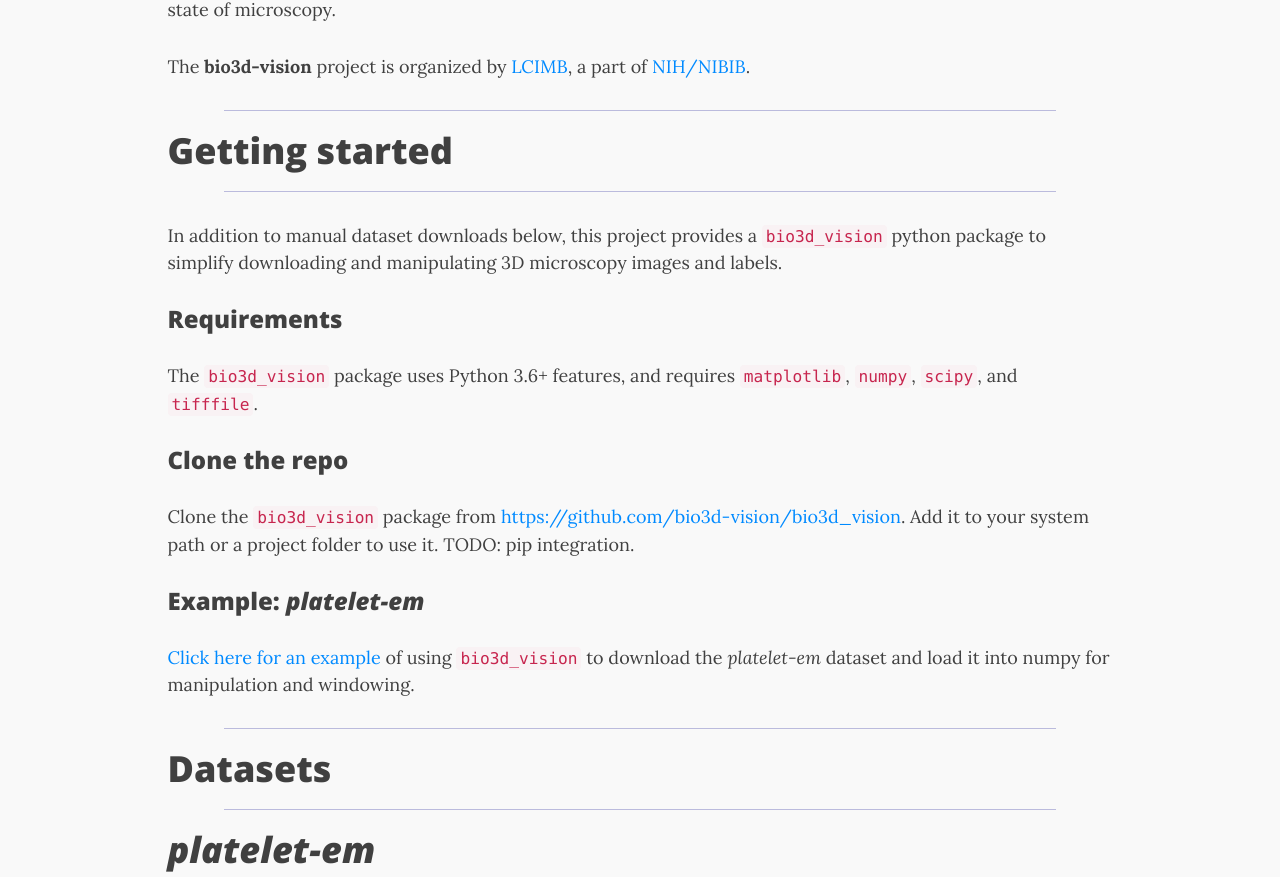
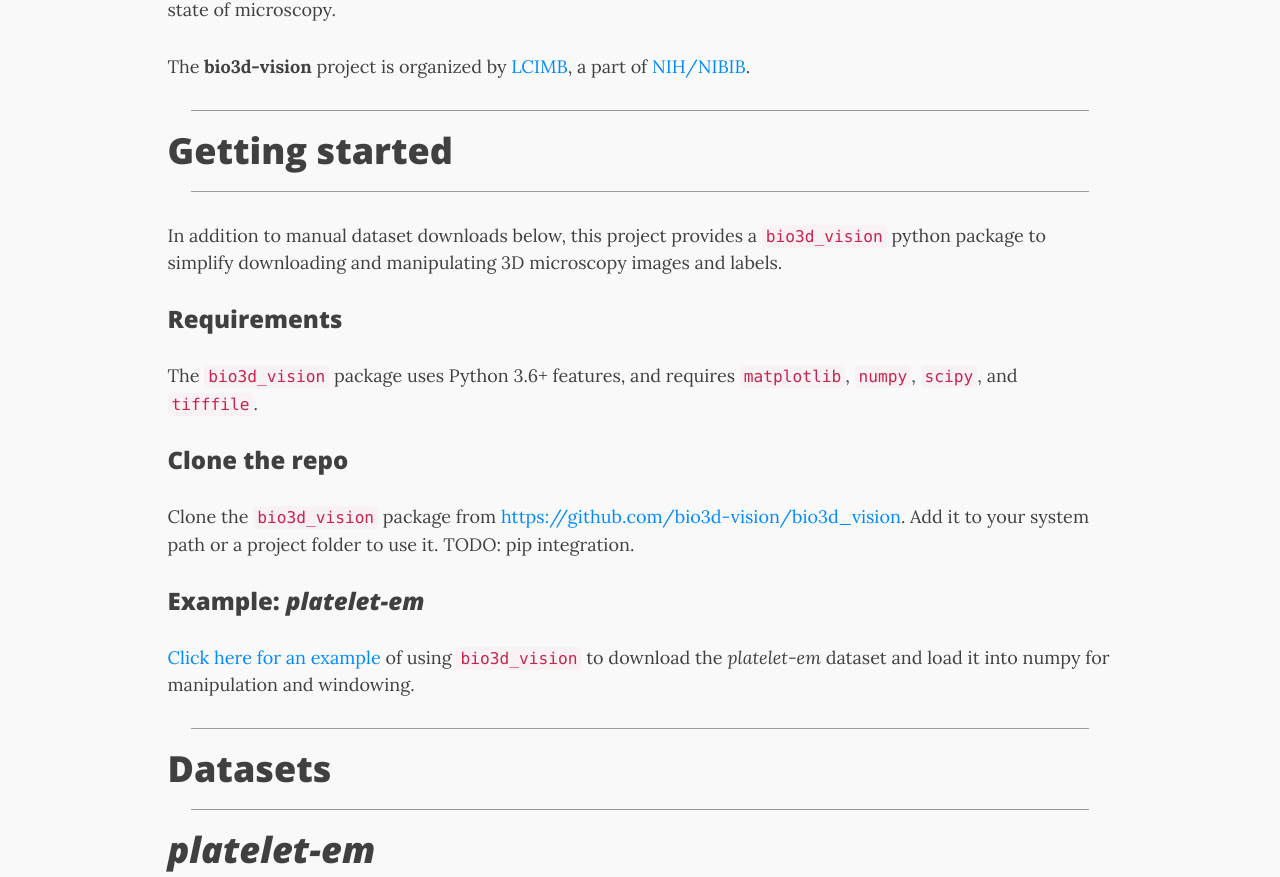
Before and after one commit to bio3d-vision/bio3d-vision.github.io, a Jekyll site: the page built from index.html, in a window 1280 px wide and 1400 px high, scrolled down 286 px. Shown: the part 150-1027 px from the top of the window. Built offline with Jekyll 4.4.1, drawn with Linux system fonts in a browser that asks for light colours; nearby versions of some CDN libraries; the list of posts is cut into pages by our own code.

Commit message:
hr experiment ongoing

```diff
--- a/css/main.css
+++ b/css/main.css
@@ -48,8 +48,8 @@
 }
 
 hr {
-  border-top: 1px solid #BBBBDD;
-  max-width: 88%;
+  border-top: 1px solid #9999A4;
+  max-width: 95%;
 }
 
 hr.small {
```
